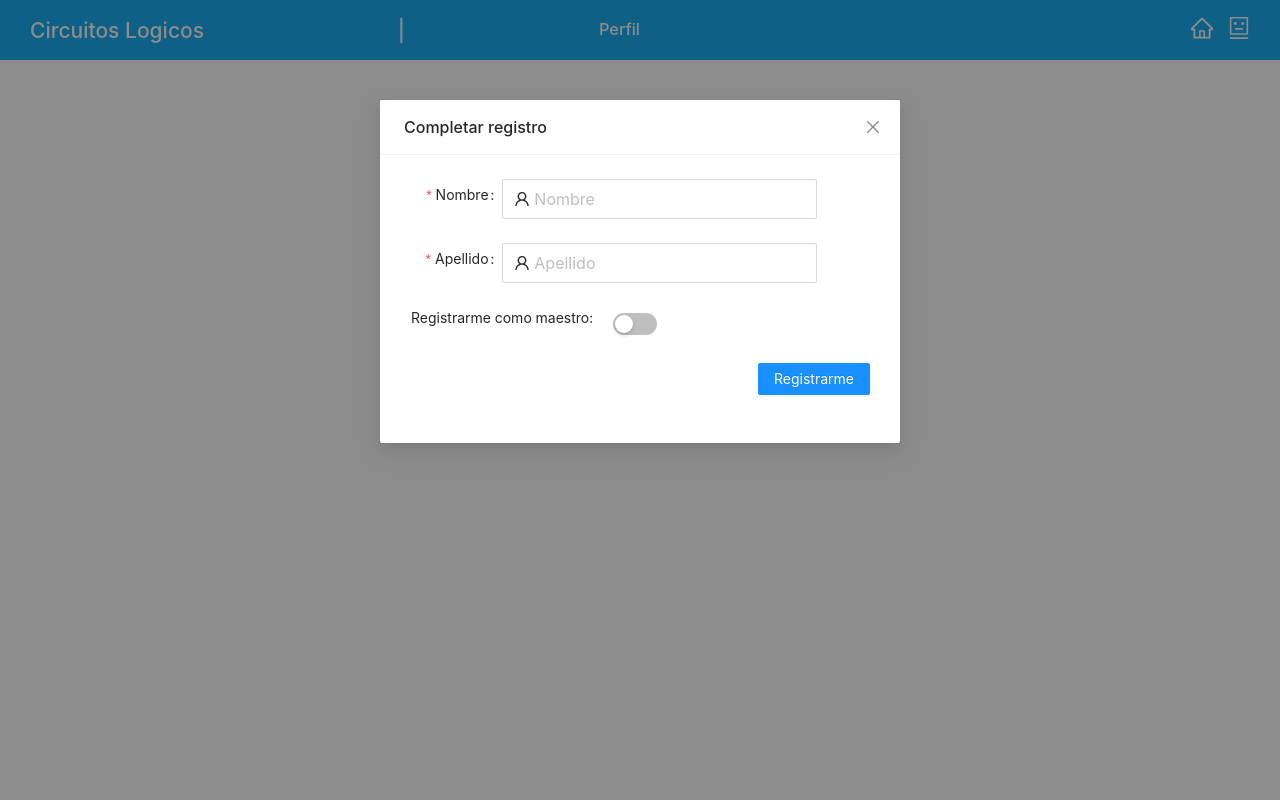
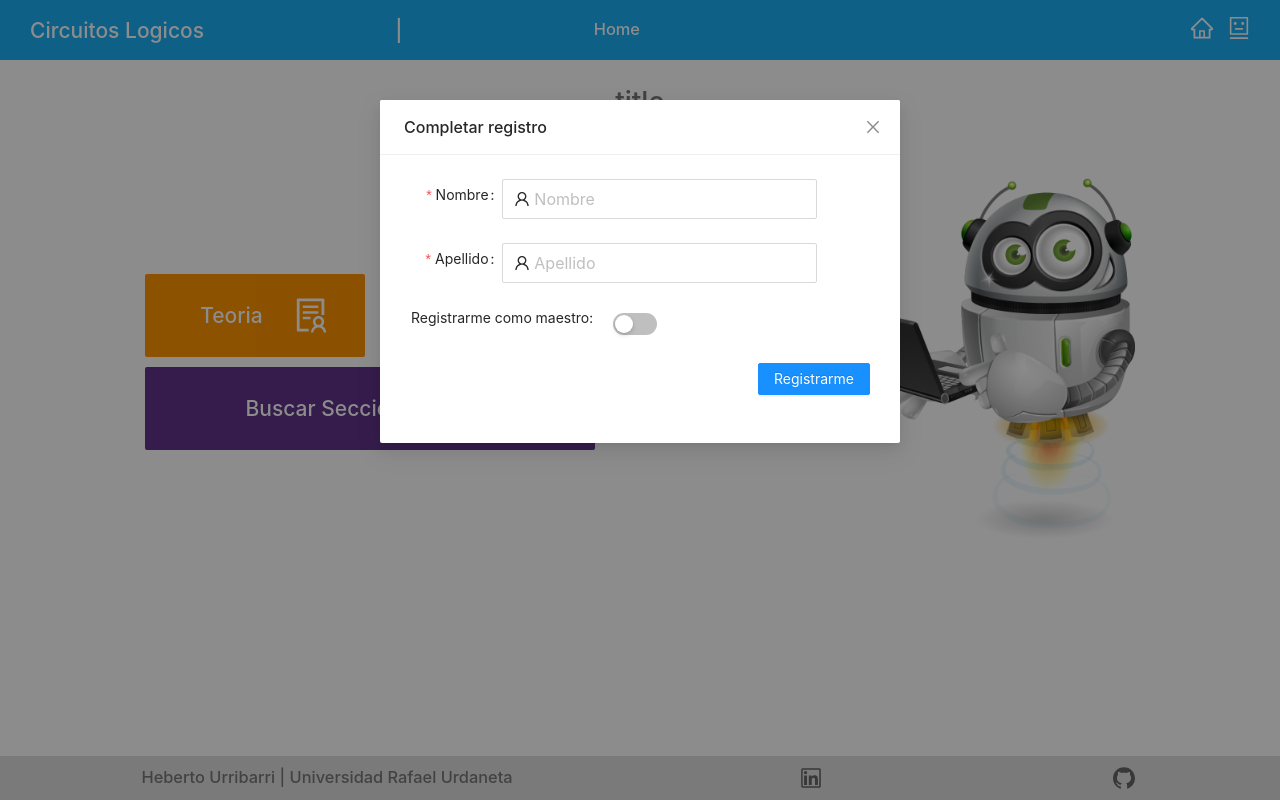
Before and after one commit to 0trebeh/Aula_Virtual, a React (Create React App) app: page /home in a window 1280 px wide. Built offline with nearby package versions, Linux system fonts and the light colour scheme; no server answers; the database is empty; the HTML template or start-up script is replaced by a standard one.

Commit message:
adelanto de home y generacion de table de la verdad

```diff
--- /dev/null
+++ b/src/pages/home/home.css
@@ -0,0 +1,96 @@
+.home-content {
+    height: calc(100vh - 104px);
+    padding: 40px;
+    padding-top: 20px;
+    text-align: center;
+    min-width: 610px;
+}
+
+.home-body {
+    display: flex;
+    justify-content: space-around;
+    align-items: center;
+    margin-top: 40px;
+}
+
+.robot-home {
+    display: flex;
+    align-items: flex-start;
+}
+
+.card-body-home {
+    display: flex;
+    justify-content: space-between;
+    align-items: center;
+    width: 470px;
+    margin-right: 10px;
+}
+
+.card-body-homeStyle {
+    width: 220px;
+    border-radius: 2px;
+    margin-top: 10px;
+    transition: all .5s;
+}
+
+.card-body-homeStyle:hover {
+    width: 240px;
+    cursor: pointer;
+}
+
+.card-body-search {
+    width: 450px;
+    border-radius: 2px;
+    margin-top: 10px;
+    transition: all .5s;
+}
+
+.card-body-search:hover {
+    width: 470px;
+    cursor: pointer;
+}
+
+.card-task {
+    background-color: #f5222d;
+}
+
+.card-task:active {
+    background-color: #96030b;
+}
+
+.card-theory {
+    background-color: #ff9400;
+}
+
+.card-theory:active {
+    background-color: #af6600;
+}
+
+.card-stats {
+    background-color: #349239;
+}
+
+.card-stats:active {
+    background-color: #034e00;
+}
+
+.card-laboratory {
+    background-color: #4d68c0;
+}
+
+.card-laboratory:active {
+    background-color: #1f3479;
+}
+
+.card-Search {
+    background-color: #61338b;
+}
+
+.card-Search:active {
+    background-color: #3a1a58;
+}
+
+.icon-botton-home {
+    font-size: 35px;
+    color: #fff
+}
--- a/src/pages/home/home.tsx
+++ b/src/pages/home/home.tsx
@@ -1,12 +1,18 @@
 import React, { useState, useEffect } from 'react';
-import {auth, fs} from '../../firebase';
+import {fs} from '../../firebase';
 
-import {  Form, Input, Button, Switch, Modal } from 'antd';
+import home_robot from '../../img/home-robot.png';
+
+import {  Image, Tooltip, Card, Form, Input, Button, Switch, Modal } from 'antd';
 import {
   UserOutlined,
+  SolutionOutlined
 } from '@ant-design/icons';
 
 import Header from "../../components/header";
+import Footer from "../../components/footer";
+
+import "./home.css";
 
 const layout = {
   labelCol: { span: 5 },
@@ -55,16 +61,91 @@ const Home = () => {
     console.log(doc);
   };
 
+  const text_message_robot = "Selecciona una opcion del menu!";
+  const text_message_robot_seccion = "Busca una seccion para iniciar las clases!";
+
   return (
     <>
-      <div>
+      <>
         <Header
-          text_Subtitle={"Perfil"}
+          text_Subtitle={"Home"}
           active_iconPerfil={true}
           active_iconHome={true}
         />
 
-      </div>
+        <div className="home-content">
+          <h1 style={{color: "#777"}}>
+            title
+          </h1>
+          <div className="home-body">
+            <div>
+              <div className="card-body-home">
+                <Card
+                  bordered={false}
+                  className="card-body-homeStyle card-theory"
+                  bodyStyle={{justifyContent: "space-between", display: "flex", alignItems: "center", paddingRight: 5,}}
+                >
+                  <h2 className="text-botton">Teoria</h2>
+                  <SolutionOutlined className="icon-botton-home"/>
+                </Card>
+                <Card
+                  bordered={false}
+                  className="card-body-homeStyle card-laboratory"
+                  bodyStyle={{justifyContent: "space-between", display: "flex", alignItems: "center", paddingRight: 5,}}
+                >
+                  <h2 className="text-botton">Laboratorio</h2>
+                  <SolutionOutlined className="icon-botton-home"/>
+                </Card>
+              </div>
+              { RegisterComplete /* RegisterComplete || InSeccion */ ?
+              <div className="card-body-home">
+                <Card
+                  bordered={false}
+                  className="card-body-homeStyle card-task"
+                  bodyStyle={{justifyContent: "space-between", display: "flex", alignItems: "center", paddingRight: 5,}}
+                >
+                  <h2 className="text-botton">Tarea</h2>
+                  <SolutionOutlined className="icon-botton-home"/>
+                </Card>
+                <Card
+                  bordered={false}
+                  className="card-body-homeStyle card-stats"
+                  bodyStyle={{justifyContent: "space-between", display: "flex", alignItems: "center", paddingRight: 5,}}
+                >
+                  <h2 className="text-botton">Estadisticas</h2>
+                  <SolutionOutlined className="icon-botton-home"/>
+                </Card>
+              </div>
+              :
+              <div className="card-body-home">
+                <Card
+                  bordered={false}
+                  className="card-body-search card-Search"
+                  bodyStyle={{justifyContent: "space-between", display: "flex", alignItems: "center", paddingRight: 5,}}
+                >
+                  <h2 className="text-botton">Buscar Seccion</h2>
+                  <SolutionOutlined className="icon-botton-home"/>
+                </Card>
+              </div>
+              }
+            </div>
+            <div className="robot-home">
+              <Tooltip placement="leftTop" color="#1890ff"
+                title={ RegisterComplete ? text_message_robot : text_message_robot_seccion}
+                visible={!RegisterVisible}
+              >
+                <Image
+                  width={300}
+                  preview={false}
+                  src={home_robot}
+                />
+              </Tooltip>
+            </div>
+          </div>
+        </div>
+      <Footer/>
+
+      </>
 
     { !RegisterComplete ?
       <Modal title="Completar registro" visible={RegisterVisible}
--- a/src/pages/landingPage/landingPage.css
+++ b/src/pages/landingPage/landingPage.css
@@ -1,4 +1,4 @@
-.home-content {
+.landing-content {
     height: calc(100vh - 104px);
     padding: 40px;
     padding-top: 20px;
@@ -6,14 +6,14 @@
     min-width: 610px;
 }
 
-.home-body {
+.landing-body {
     margin-top: 40px;
     display: flex;
     justify-content: space-around;
     align-items: center;
 }
 
-.robot-home {
+.robot-landingpage {
     width: 542px;
     display: flex;
     align-items: flex-start;
--- a/src/pages/landingPage/landingPage.tsx
+++ b/src/pages/landingPage/landingPage.tsx
@@ -46,12 +46,12 @@ function LandingPage() {
         active_iconPerfil={false}
         active_iconHome={false}
       />
-        <div className="home-content">
+        <div className="landing-content">
           <h1 style={{color: "#777"}}>
             {text_Title}
           </h1>
-          <div className="home-body">
-            <div className="robot-home">
+          <div className="landing-body">
+            <div className=".robot-landingpage">
               <Tooltip placement="rightTop" color="#1890ff" title={text_message_robot} visible={textRobotVisible}>
                 <Image
                   width={300}
```
Also changed, not shown: src/pages/laboratory/laboratory.tsx (+118 -35 lines), src/img/home-robot.png (added), src/img/kisspng-robot-chatbot-binary-option-artificial-intelligenc-robot-5aca8220271cc0.0506032115232210241602.png (deleted).
